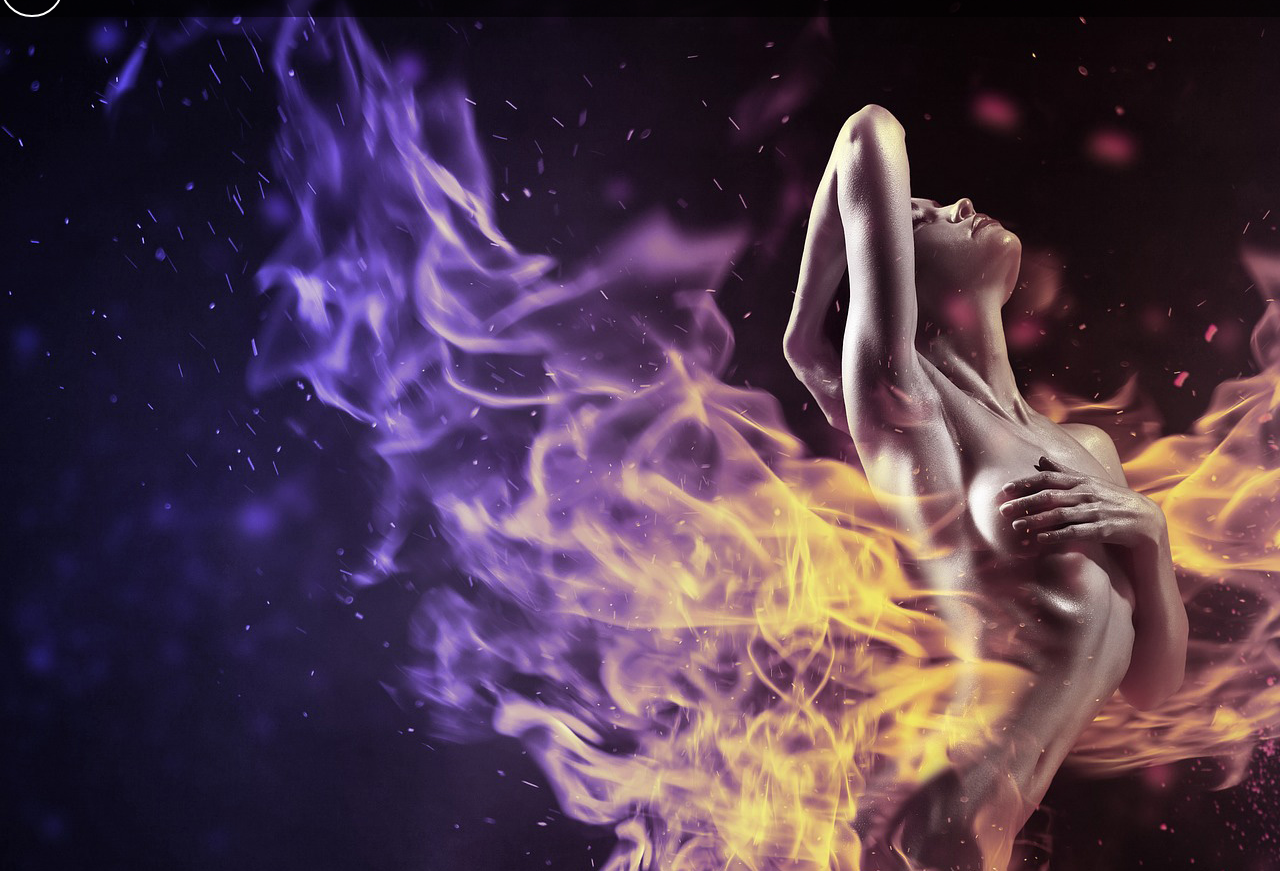
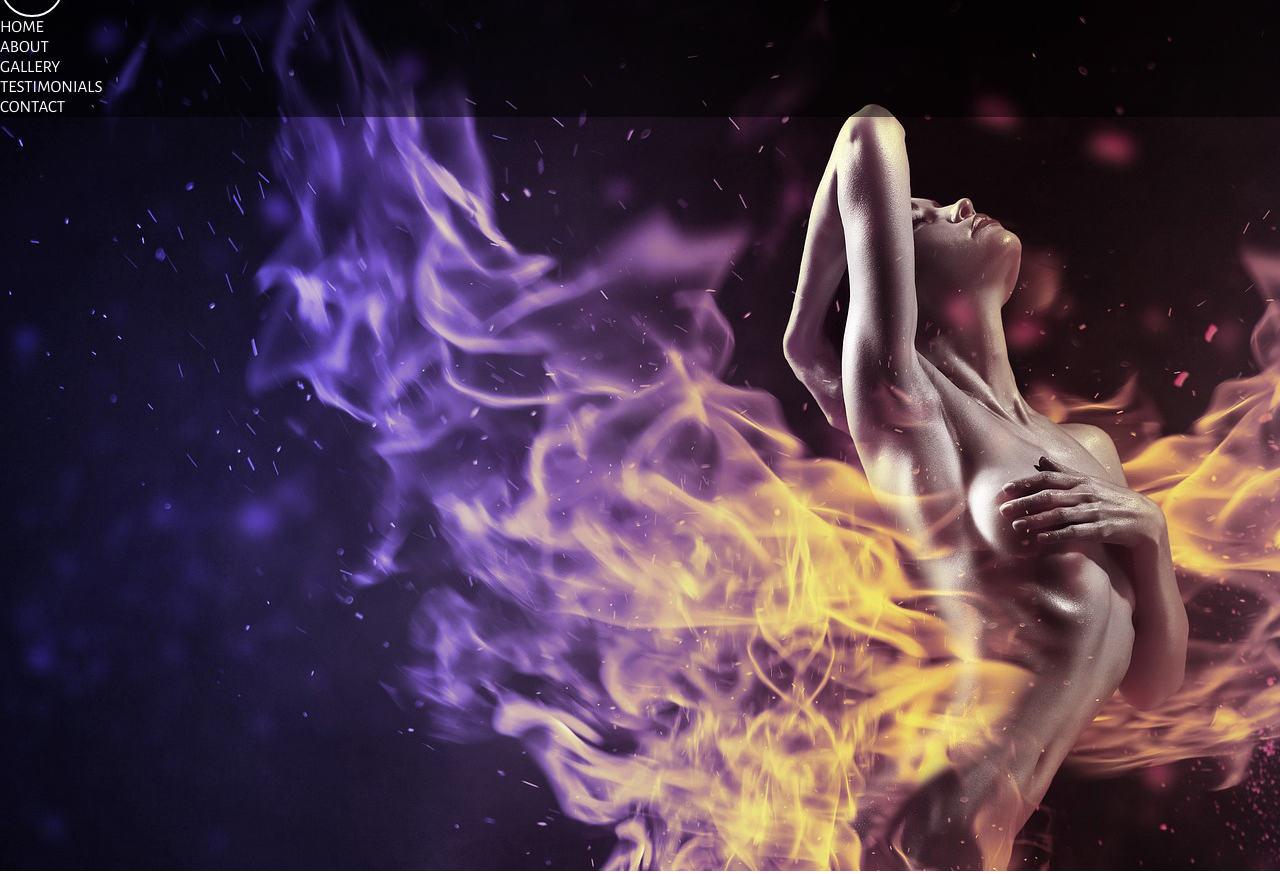
Before and after one commit to jeromeski/awesome, a plain HTML site: page index.html in a window 1280 px wide. Shown: the part 47-921 px from the top of the page. Drawn offline with nearby package versions, Linux system fonts and the light colour scheme.

Commit message:
Adding menu to the naviagation bar

```diff
--- a/index.html
+++ b/index.html
@@ -15,6 +15,13 @@
       <!-- Main Navigation -->
       <nav class="nav">
         <a class="nav__logo" href="#">Aw!</a>
+        <ul class="nav__list">
+          <li class="nav__item"><a href="#" class="nav__link">Home</a></li>
+          <li class="nav__item"><a href="#aw-about" class="nav__link">About</a></li>
+          <li class="nav__item"><a href="#aw-gallery" class="nav__link">Gallery</a></li>
+          <li class="nav__item"><a href="#aw-testimonials" class="nav__link">Testimonials</a></li>
+          <li class="nav__item"><a href="#aw-contact" class="nav__link">Contact</a></li>
+        </ul>
       </nav>
       <!-- Header Content -->
       <section class="header__content">
--- a/sass/base/_base.scss
+++ b/sass/base/_base.scss
@@ -12,3 +12,11 @@ html {
 body {
   font-family: 'Alegreya Sans', sans-serif;
 }
+
+ul {
+  list-style-type: none;
+}
+
+a {
+  text-decoration: none;
+}
--- a/sass/components/_nav.scss
+++ b/sass/components/_nav.scss
@@ -7,7 +7,6 @@
     display: block;
     color: white;
     font-size: 2.6rem;
-    text-decoration: none;
     height: 6rem;
     width: 6rem;
     border: solid 2px white;
@@ -17,4 +16,18 @@
     line-height: 6rem;
 
   }
+
+  &__list {
+    color: white
+  }
+
+  &__item {
+    color: inherit;
+  }
+
+  &__link {
+    color: inherit;
+    text-transform: uppercase;
+    font-size: 1.7rem;
+  }
 }
```
Also changed, not shown: css/main.css.
